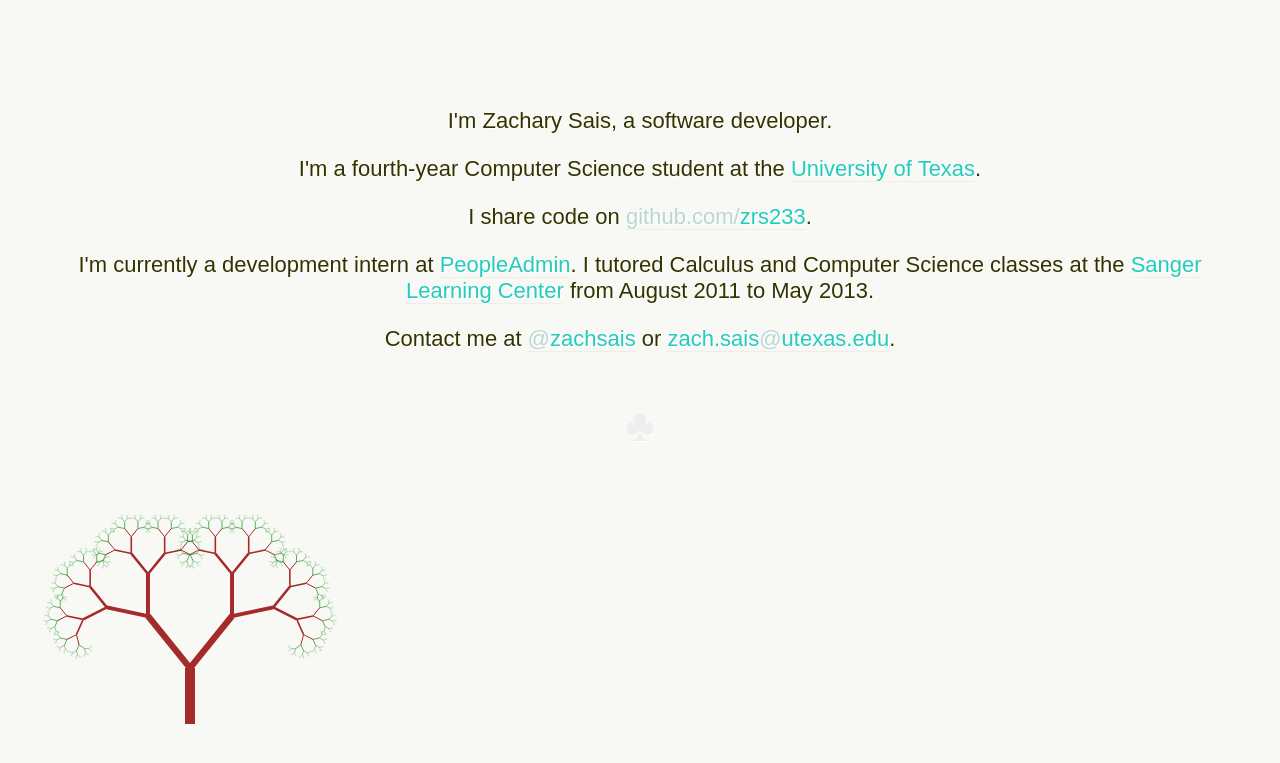
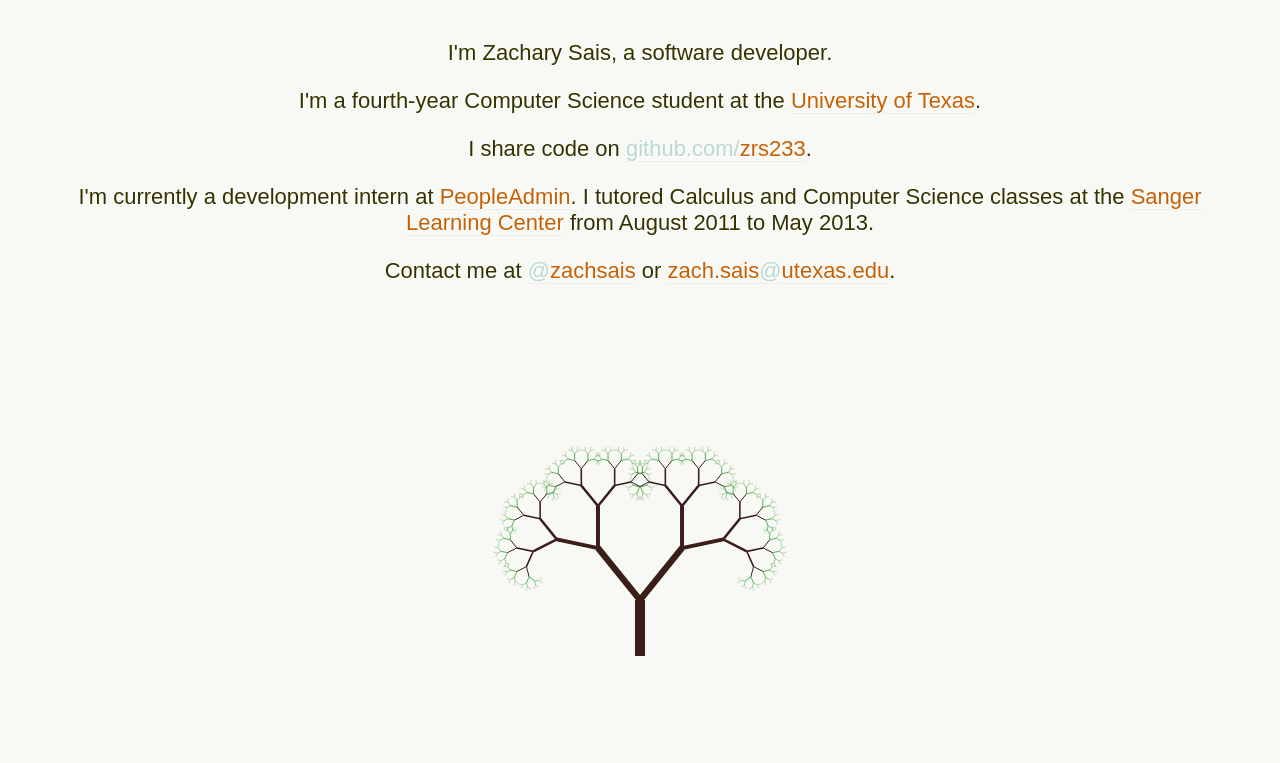
Before and after one commit to zrs233/zrs233.github.io, a Jekyll site: the page built from index.html, in a window 1280 px wide. Shown: the top 763 px of the page. Built offline with Jekyll 4.4.1, drawn with Linux system fonts in a browser that asks for light colours.

Commit message:
Centered tree, using to UT colors, disabled scrolling

```diff
--- a/_layouts/default.html
+++ b/_layouts/default.html
@@ -27,8 +27,8 @@
 
         <p>Contact me at <a href="http://twitter.com/zachsais" target="_blank"><span class="at">@</span>zachsais</a> or <a href="mailto:zach.sais@utexas.edu">zach.sais<span class="at">@</span>utexas.edu</a>.</p>
 
-				<!-- Lets draw some binary trees -->
-			<canvas id="canvas" width="300" height="300" style="display: block; position: absolute; background: #f8f8f4; color: #330;"></canvas>
+
+				<canvas id="canvas" width="300" height="400"></canvas>
 				<script>
 				window.onload = function(){
 					var canvas = document.getElementById("canvas");
@@ -41,9 +41,7 @@
 
 					//Some variables
 					var length, divergence, reduction, line_width, start_points = [];
-
 					init();
-
 					function init()
 					{
 						//filling the canvas white
@@ -131,19 +129,14 @@
 						var epy = y + length * Math.sin(a*Math.PI/180);
 						return {x: epx, y: epy};
 					}
-
-
-
 				}
 
-
 			</script>
-
       </section>
 
-      <footer>
+      <!--footer>
 		  <p class="weird-character">♣</p>
-      </footer>
+      </footer-->
     </div>
   </body>
 </html>
--- a/css/main.css
+++ b/css/main.css
@@ -1,7 +1,8 @@
 body {
   background: #f8f8f4;
   color: #330;
-  padding: 60px 20px;
+  padding: 0px 0px;
+  overflow: hidden;
   text-align: center;
   font-family: 'Source Sans Pro', sans-serif;
   font-size: 22px;
@@ -19,7 +20,7 @@
 }
 
 a, a:visited {
-  color: #23ccbe;
+  color: #c76004;
   text-decoration: none;
   border-bottom: 1px solid #ededed;
 }
@@ -53,6 +54,8 @@
   color: #336699;
 }
 
-.canvas {
+canvas {
+	margin: 0 auto;
+	padding: 0;
 	display: block;
 }
```
Also changed, not shown: other parts of _layouts/default.html (+2 -2 lines). Lines whose indentation alone changed are shown as unchanged.
